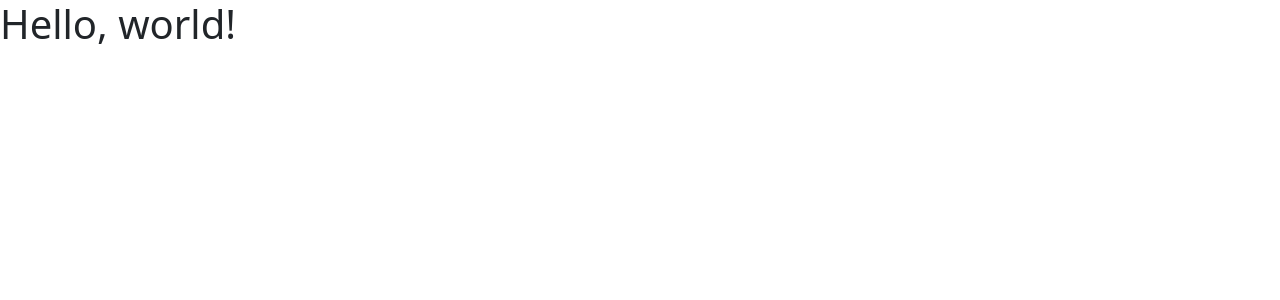
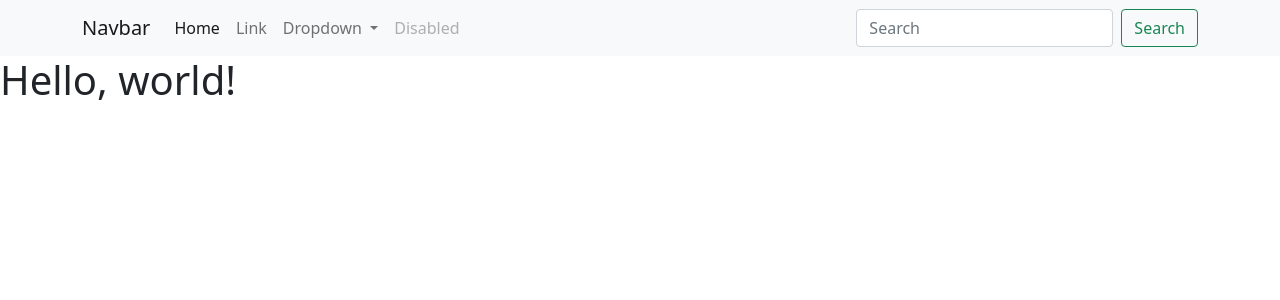
Before and after one commit to Clinton-dev/insta-clone, a Django app: page / in a window 1280 px wide. Shown: the top 300 px of the page. Run offline with Django 4.2, Linux system fonts and the light colour scheme.

Commit message:
Add navigation to app

```diff
--- a/posts/templates/posts/base.html
+++ b/posts/templates/posts/base.html
@@ -11,6 +11,41 @@
     <title>Hello, world!</title>
   </head>
   <body>
+    <!-- navbar -->
+    <nav class="navbar navbar-expand-lg navbar-light bg-light">
+        <div class="container">
+          <a class="navbar-brand" href="#">Navbar</a>
+          <div class="collapse navbar-collapse" id="navbarSupportedContent">
+            <ul class="navbar-nav me-auto mb-2 mb-lg-0">
+              <li class="nav-item">
+                <a class="nav-link active" aria-current="page" href="#">Home</a>
+              </li>
+              <li class="nav-item">
+                <a class="nav-link" href="#">Link</a>
+              </li>
+              <li class="nav-item dropdown">
+                <a class="nav-link dropdown-toggle" href="#" id="navbarDropdown" role="button" data-bs-toggle="dropdown" aria-expanded="false">
+                  Dropdown
+                </a>
+                <ul class="dropdown-menu" aria-labelledby="navbarDropdown">
+                  <li><a class="dropdown-item" href="#">Action</a></li>
+                  <li><a class="dropdown-item" href="#">Another action</a></li>
+                  <li><hr class="dropdown-divider"></li>
+                  <li><a class="dropdown-item" href="#">Something else here</a></li>
+                </ul>
+              </li>
+              <li class="nav-item">
+                <a class="nav-link disabled" href="#" tabindex="-1" aria-disabled="true">Disabled</a>
+              </li>
+            </ul>
+            <form class="d-flex">
+              <input class="form-control me-2" type="search" placeholder="Search" aria-label="Search">
+              <button class="btn btn-outline-success" type="submit">Search</button>
+            </form>
+          </div>
+        </div>
+      </nav>
+      <!-- main content -->
     {% block content%}{% endblock %}
 
     <!-- Optional JavaScript; choose one of the two! -->
```
